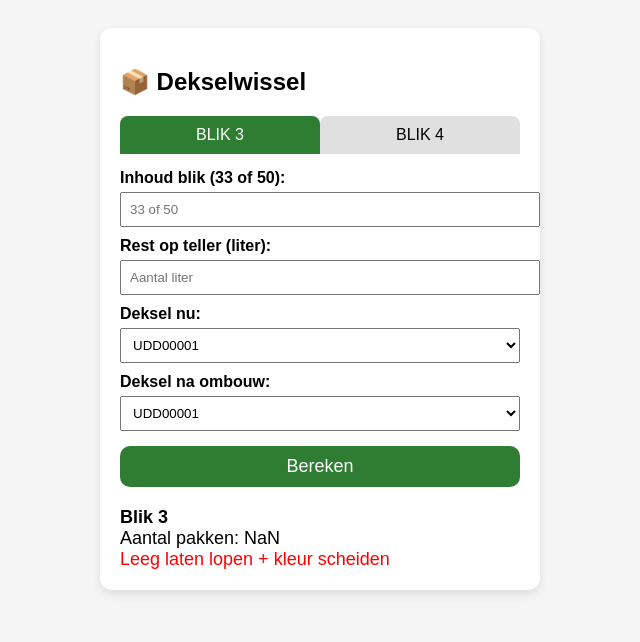
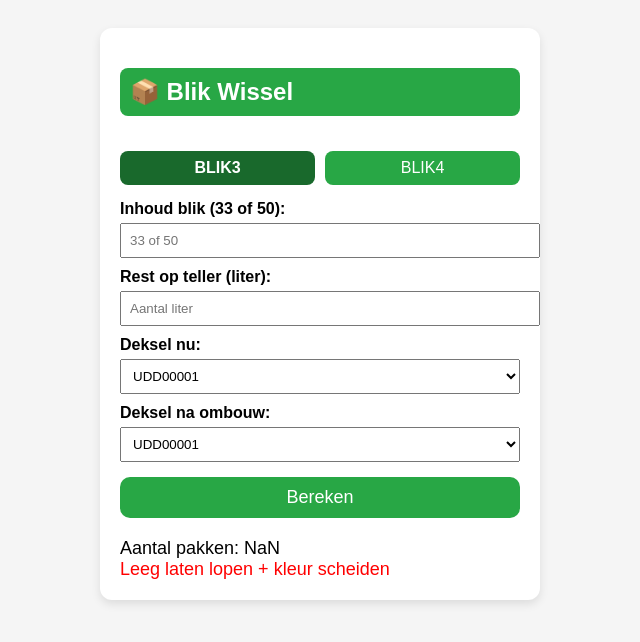
Before and after one commit to yannickm1989/Dekselwissel, a plain HTML site: page index.html in a window 1280 px wide. Both pictures are taken after a click on the button "Bereken". Shown: the whole page, without its empty margins (320-960 px from the left). Drawn offline with Linux system fonts and the light colour scheme.

Commit message:
Add files via upload

```diff
--- a/index.html
+++ b/index.html
@@ -3,66 +3,26 @@
 <head>
 <meta charset="UTF-8">
 <meta name="viewport" content="width=device-width, initial-scale=1.0">
-<title>Dekselwissel</title>
-
+<title>Blik Wissel</title>
 <style>
 body { font-family: Arial; padding: 20px; background: #f5f5f5; }
-
-.app {
-  max-width: 400px;
-  margin: auto;
-  background: white;
-  padding: 20px;
-  border-radius: 12px;
-  box-shadow: 0 4px 10px rgba(0,0,0,0.1);
-}
-
-.tabs {
-  display: flex;
-  margin-bottom: 15px;
-}
-
-.tabs button {
-  flex: 1;
-  padding: 10px;
-  font-size: 16px;
-  border: none;
-  cursor: pointer;
-  background: #e0e0e0;
-  border-radius: 8px 8px 0 0;
-}
-
-.tabs button.active {
-  background: #2e7d32;
-  color: white;
-}
-
+.app { max-width: 400px; margin: auto; background: white; padding: 20px; border-radius: 12px; box-shadow: 0 4px 10px rgba(0,0,0,0.1);}
 label { font-weight: bold; display:block; margin-top:10px; }
 input, select { width: 100%; padding: 8px; margin-top:5px; }
-
-button.calc {
-  padding: 10px;
-  width: 100%;
-  font-size: 18px;
-  margin-top:15px;
-  border: none;
-  border-radius: 10px;
-  background: #2e7d32;
-  color: white;
-}
-
+button { padding: 10px; width: 100%; font-size: 18px; margin-top:15px; border: none; border-radius: 10px; background: #28a745; color: white; cursor:pointer;}
 #output { margin-top: 20px; font-size: 18px; }
+.tab-buttons { display:flex; gap:10px; margin-bottom:15px; }
+.tab-buttons button { flex:1; font-size:16px; background:#28a745; color:white; padding:8px; border-radius:8px; border:none; cursor:pointer;}
+.tab-buttons button.active { background:#19692c; font-weight:bold; }
 </style>
 </head>
-
 <body>
 <div class="app">
+  <h2 style="background:#28a745; color:white; padding:10px; border-radius:8px;">📦 Blik Wissel</h2>
 
-<h2>📦 Dekselwissel</h2>
-
-<div class="tabs">
-  <button id="blik3" class="active" onclick="setBlik(3)">BLIK 3</button>
-  <button id="blik4" onclick="setBlik(4)">BLIK 4</button>
+  <div class="tab-buttons">
+    <button id="tabBlik3" class="active">BLIK3</button>
+    <button id="tabBlik4">BLIK4</button>
   </div>
 
   <label>Inhoud blik (33 of 50):</label>
@@ -72,79 +32,87 @@ button.calc {
   <input type="number" id="rest" placeholder="Aantal liter">
 
   <label>Deksel nu:</label>
-<select id="deksel_nu">
-  <option value="UDD00001">UDD00001</option>
-  <option value="VAD0048">VAD0048</option>
-  <option value="VAD0053">VAD0053</option>
-  <option value="VAD0070">VAD0070</option>
-  <option value="ANDERE">ANDERE</option>
-</select>
+  <select id="deksel_nu"></select>
 
   <label>Deksel na ombouw:</label>
-<select id="deksel_na">
-  <option value="UDD00001">UDD00001</option>
-  <option value="VAD0048">VAD0048</option>
-  <option value="VAD0053">VAD0053</option>
-  <option value="VAD0070">VAD0070</option>
-  <option value="ANDERE">ANDERE</option>
-</select>
+  <select id="deksel_na"></select>
 
-<button class="calc" onclick="bereken()">Bereken</button>
+  <button onclick="bereken()">Bereken</button>
 
   <div id="output"></div>
 </div>
 
 <script>
-let blikType = 3;
+const deksels = ["UDD00001","VAD0048","VAD0053","VAD0070"]; // Voeg hier nieuwe deksels toe
 
-function setBlik(type) {
-  blikType = type;
-  document.getElementById("blik3").classList.remove("active");
-  document.getElementById("blik4").classList.remove("active");
-  document.getElementById("blik" + type).classList.add("active");
-  document.getElementById("output").innerHTML = "";
+const dekselNu = document.getElementById("deksel_nu");
+const dekselNa = document.getElementById("deksel_na");
+
+// vul dropdowns automatisch
+function vulDropdowns() {
+    dekselNu.innerHTML = "";
+    dekselNa.innerHTML = "";
+    deksels.forEach(d=>{
+        const opt1 = document.createElement("option");
+        opt1.value=d; opt1.text=d;
+        dekselNu.appendChild(opt1);
+        const opt2 = document.createElement("option");
+        opt2.value=d; opt2.text=d;
+        dekselNa.appendChild(opt2);
+    });
 }
+vulDropdowns();
+
+// tabblad keuze
+let huidigBlik = 3;
+document.getElementById("tabBlik3").addEventListener("click", ()=>{
+    huidigBlik=3;
+    document.getElementById("tabBlik3").classList.add("active");
+    document.getElementById("tabBlik4").classList.remove("active");
+});
+document.getElementById("tabBlik4").addEventListener("click", ()=>{
+    huidigBlik=4;
+    document.getElementById("tabBlik4").classList.add("active");
+    document.getElementById("tabBlik3").classList.remove("active");
+});
 
 function bereken() {
     let volume = parseInt(document.getElementById("volume").value);
     let rest = parseFloat(document.getElementById("rest").value);
-  let nu = document.getElementById("deksel_nu").value.trim();
-  let na = document.getElementById("deksel_na").value.trim();
+    let nu = dekselNu.value.trim();
+    let na = dekselNa.value.trim();
+    let out = "";
 
     let factor = (volume === 33) ? 3 : 2;
     let pakken = (rest * factor) / 680;
+
+    // speciale regels
     let plus10 = pakken + 10;
     let min10 = pakken - 10;
 
-  let resultaat = pakken;
-  let melding = "<span style='color:red'>Leeg laten lopen + kleur scheiden</span>";
-
-  if (nu === "VAD0070" || na === "VAD0070") {
-    resultaat = pakken;
-  }
-  else if (nu === "UDD00001" && na === "VAD0048") {
-    resultaat = pakken;
-  }
-  else if (nu === "VAD0048" && na === "VAD0053") {
-    resultaat = min10;
-    melding = "<span style='color:green'>Nieuwe deksels mogen gewoon achteraan</span>";
-  }
-  else if (na === "VAD0048") {
-    resultaat = plus10;
-    melding = "<span style='color:green'>Nieuwe deksels mogen gewoon achteraan</span>";
+    if ((nu==="UDD00001" && na==="VAD0048") || (nu==="VAD0048" && na==="VAD0053")) {
+        pakken = min10; // bestaande ±10 regel
+        out += "Aantal pakken: " + pakken.toFixed(2) + "<br><span style='color:red'>Leeg laten lopen + kleur scheiden</span>";
+    } else if (nu==="VAD0070" || na==="VAD0070") {
+        // normale formule, scheiden
+        out += "Aantal pakken: " + pakken.toFixed(2) + "<br><span style='color:red'>Leeg laten lopen + kleur scheiden</span>";
+    } else if (na==="VAD0048") {
+        out += "Aantal pakken: " + plus10.toFixed(2) + "<br><span style='color:green'>Nieuwe deksels mogen gewoon achteraan</span>";
+    } else {
+        out += "Aantal pakken: " + pakken.toFixed(2) + "<br><span style='color:red'>Leeg laten lopen + kleur scheiden</span>";
     }
 
-  // 🔴 CORRECTIE VOOR BLIK 4
-  if (blikType === 4) {
-    resultaat = resultaat - 2;
+    // BLIK4 correctie
+    if (huidigBlik===4) {
+        let match = out.match(/Aantal pakken: ([\d.]+)/);
+        if (match) {
+            let val = parseFloat(match[1])-2;
+            out = out.replace(/Aantal pakken: [\d.]+/, "Aantal pakken: "+val.toFixed(2));
+        }
     }
 
-  document.getElementById("output").innerHTML =
-    "<b>Blik " + blikType + "</b><br>" +
-    "Aantal pakken: " + resultaat.toFixed(2) + "<br>" +
-    melding;
+    document.getElementById("output").innerHTML = out;
 }
 </script>
-
 </body>
 </html>
```
Lines whose indentation alone changed are shown as unchanged.
